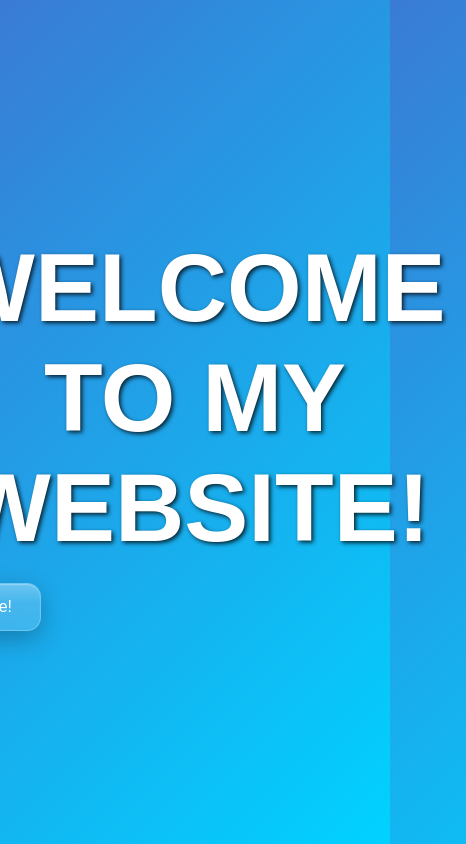
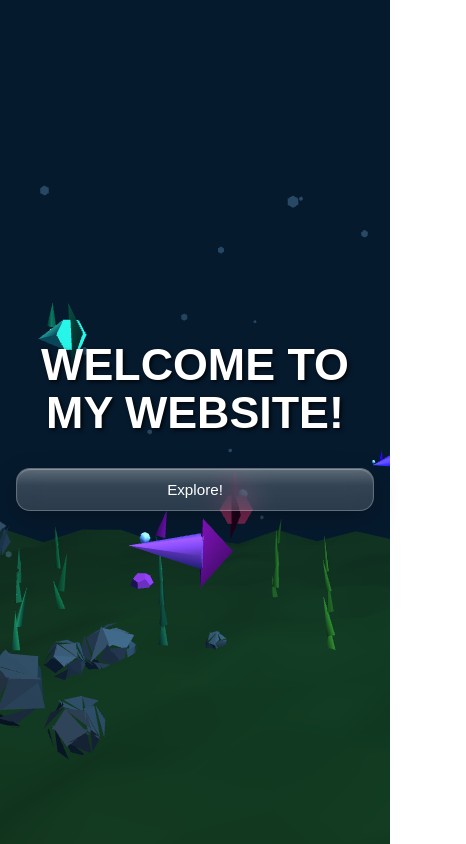
Before and after one commit to grgGIT/personalSite_yay, a plain HTML site: page index.html in a window 390 px wide. Shown: the whole page, 466 px wide, since content can reach past the window. Drawn offline with nearby package versions, Linux system fonts and the light colour scheme; a web font is replaced by a local one.

Commit message:
made the current index screen work in mobile format

```diff
--- a/index.html
+++ b/index.html
@@ -13,60 +13,143 @@
         * {
             margin: 0;
             padding: 0;
+            box-sizing: border-box;
+        }
+
+        html, body {
+            width: 100%;
+            min-height: 100%;
         }
 
         body {
             position: relative;
             overflow-x: hidden;
-            background-color: #06284b;
+            min-height: 100vh;
+            display: flex;
+            justify-content: center;
+            align-items: center;
+            background: linear-gradient(135deg, #3a7bd5, #00d2ff);
+            font-family: -apple-system, BlinkMacSystemFont, sans-serif;
+            color: white;
         }
 
-        #trippy-text{
+        #ftank {
+            position: fixed;
+            inset: 0;
+            width: 100vw;
+            min-height: 100vh;
+            z-index: -2;
+            overflow: hidden;
+            background: #061a2e;
+            border-radius: 0;
+        }
 
+        #ftc {
+            width: 100%;
+            height: 100%;
+            display: block;
+        }
+
+        #CRT-Graphic {
+            position: relative;
+            z-index: 1;
+            display: flex;
+            flex-direction: column;
+            align-items: center;
+            justify-content: center;
+            gap: 1.5rem;
+            padding: 2rem 1.2rem;
+            width: 100%;
+            max-width: 760px;
+            text-align: center;
+        }
+
+        #trippy-text {
             position: relative;
             text-align: center;
             color: white;
-            font-size: 6em;
+            font-size: clamp(2.8rem, 8vw, 5.5rem);
             transition: 0.5s;
             font-family: "Aldrich", sans-serif;
-            z-index: -1;
-            color: white;
+            z-index: 1;
             text-shadow: 2px 2px 4px rgba(0, 0, 0, 0.8);
-            padding: 20px;
+            padding: 0.5rem 0.75rem;
+            line-height: 1.05;
+        }
 
-        }
         #trippy-text:hover {
             color: #ff69b4;
             text-shadow: 4px 4px 8px rgba(255, 105, 180, 0.8);
-            transform: scale(1.1);
+            transform: scale(1.05);
         }
 
+        .glass-btn {
+            position: relative;
+            padding: 14px 28px;
+            font-size: 1rem;
+            color: white;
+            border-radius: 14px;
+            border: 1px solid rgba(255, 255, 255, 0.25);
+            background: rgba(255, 255, 255, 0.15);
+            backdrop-filter: blur(14px);
+            -webkit-backdrop-filter: blur(14px);
+            box-shadow:
+                0 8px 24px rgba(0,0,0,0.25),
+                inset 0 1px 1px rgba(255,255,255,0.3);
+            cursor: pointer;
+            transition: all 0.25s ease;
+            width: min(100%, 280px);
+        }
 
+        .glass-btn:hover {
+            background: rgba(255,255,255,0.25);
+            transform: translateY(-2px);
+            box-shadow:
+                0 12px 28px rgba(0,0,0,0.35),
+                inset 0 1px 2px rgba(255,255,255,0.4);
+        }
 
+        .glass-btn:active {
+            transform: translateY(0);
+            box-shadow: inset 0 2px 6px rgba(0,0,0,0.3);
+        }
 
-   body {
-  height: 100vh;
-  display: flex;
-  justify-content: center;
-  align-items: center;
-  background: linear-gradient(135deg, #3a7bd5, #00d2ff);
-  font-family: -apple-system, BlinkMacSystemFont, sans-serif;
-}
+        .glass-btn::before {
+            content: "";
+            position: absolute;
+            inset: 0;
+            border-radius: 14px;
+            background: linear-gradient(
+                180deg,
+                rgba(255,255,255,0.6),
+                rgba(255,255,255,0.1) 40%,
+                rgba(255,255,255,0)
+            );
+            opacity: 0.4;
+            pointer-events: none;
+        }
 
-#tank-wrap {
-  position: fixed;
-  inset: 0;
-  width: 100%; height: 100vh;
-  z-index: -1;
-}
+        @media (max-width: 768px) {
+            body {
+                padding: env(safe-area-inset-top) env(safe-area-inset-right) env(safe-area-inset-bottom) env(safe-area-inset-left);
+            }
+
+            #CRT-Graphic {
+                padding: 1.5rem 1rem;
+            }
+
+            .glass-btn {
+                font-size: 0.95rem;
+                padding: 12px 22px;
+                width: 100%;
+            }
+        }
     </style>
 </head>
     <body>
-        <div id="ftank" style="width:100%;height:100vh;border-radius:12px;overflow:hidden;background:#061a2e;">
-        <canvas id="ftc" style="display:block;"></canvas>
-
-
-</div>
+        <div id="ftank">
+            <canvas id="ftc"></canvas>
+        </div>
 <script>
 (function(){
 const wrap = document.getElementById('ftank');
@@ -74,7 +157,7 @@ const cv = document.getElementById('ftc');
 const W = wrap.clientWidth||800, H = wrap.clientHeight||500;
 const renderer = new THREE.WebGLRenderer({canvas:cv,antialias:true});
 renderer.setSize(W,H);
-renderer.setPixelRatio(Math.min(devicePixelRatio,2));
+renderer.setPixelRatio(Math.min(window.devicePixelRatio,2));
 renderer.setClearColor(0x061a2e);
 const scene = new THREE.Scene();
 scene.fog = new THREE.FogExp2(0x061a2e,0.022);
@@ -263,6 +346,7 @@ animate();
 window.addEventListener('resize',()=>{
   const nW=wrap.clientWidth,nH=wrap.clientHeight;
   renderer.setSize(nW,nH);
+  renderer.setPixelRatio(Math.min(window.devicePixelRatio,2));
   cam.aspect=nW/nH;
   cam.updateProjectionMatrix();
 });
```
